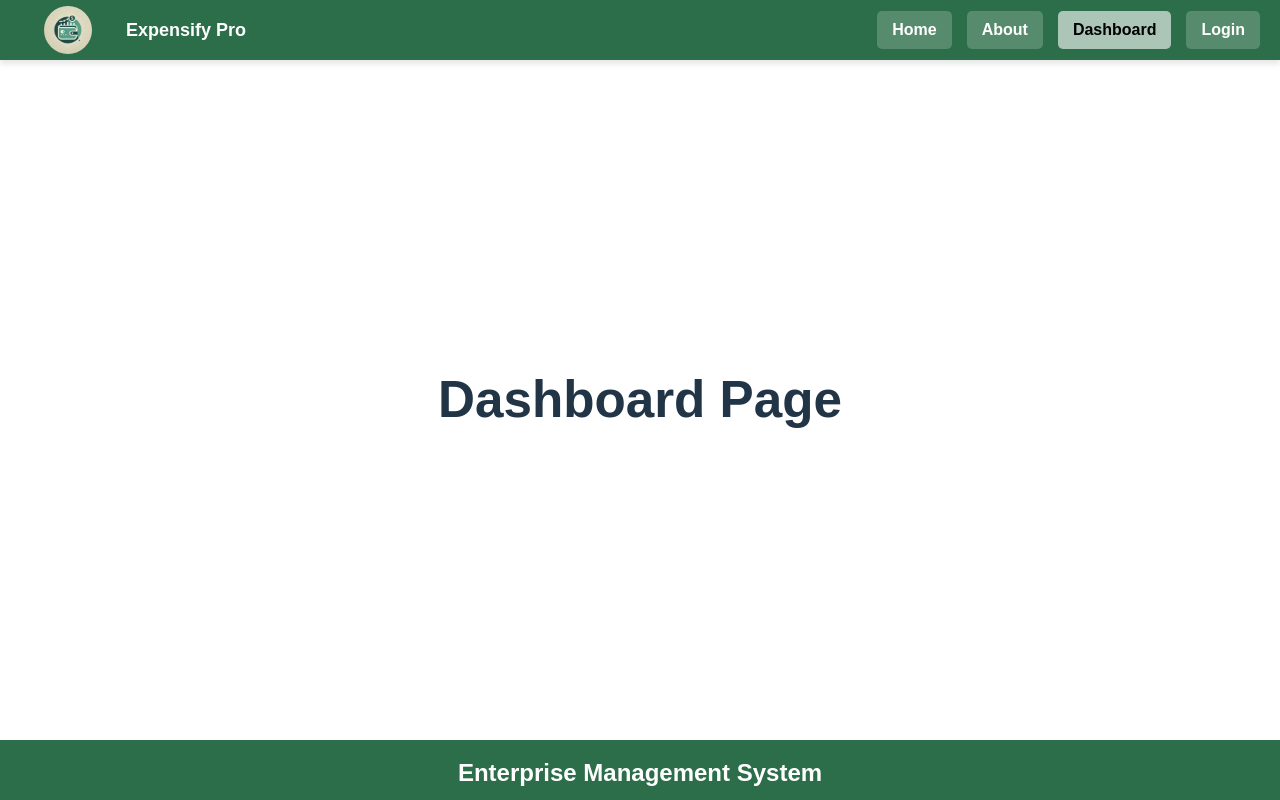
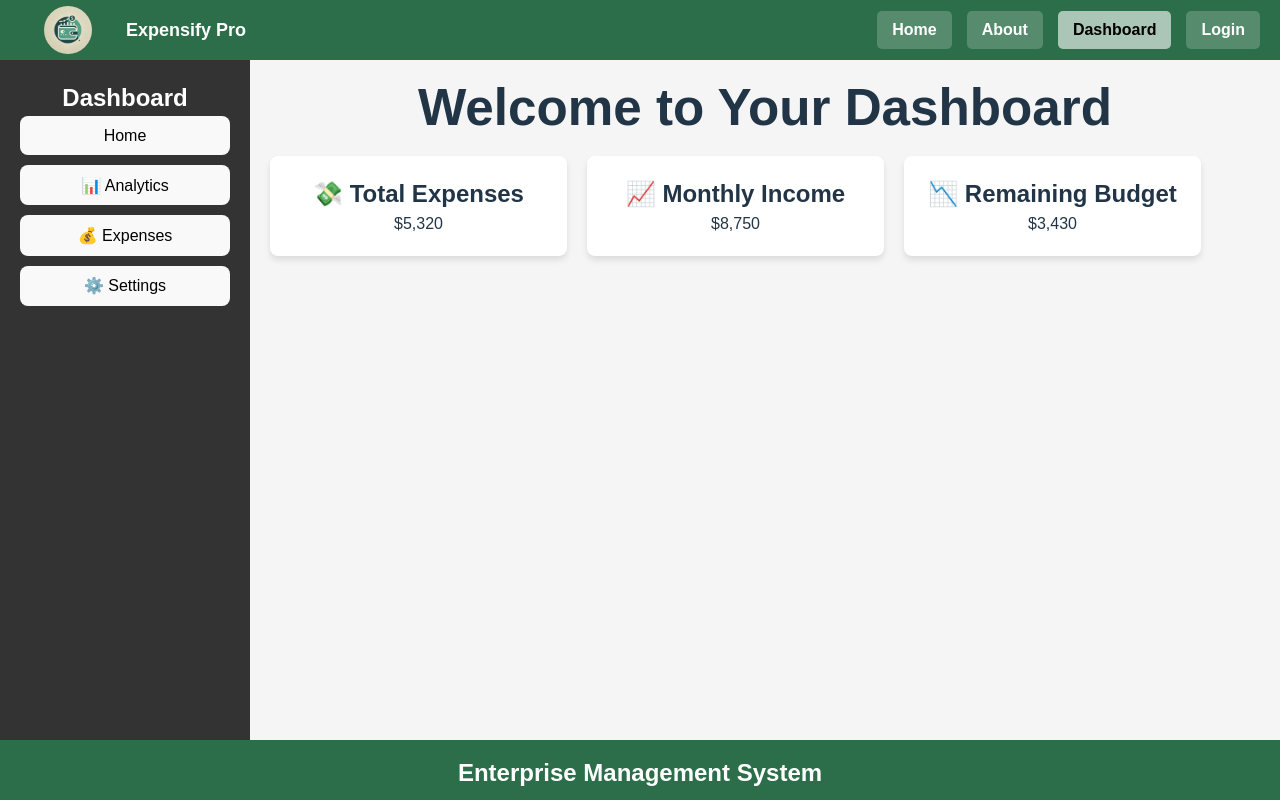
Before and after one commit to Ak3161/Zidio-Enterprise-Expense-Managemnet-Sysytem, a React (Vite) app in the folder FrontEnd/: page /dashboard in a window 1280 px wide. Built offline with nearby package versions, Linux system fonts and the light colour scheme.

Commit message:
Update Dashboard.jsx
Added the buttons .

```diff
--- a/FrontEnd/src/pages/Dashboard.jsx
+++ b/FrontEnd/src/pages/Dashboard.jsx
@@ -1,9 +1,73 @@
 import React from "react";
 
 const Dashboard = () => {
+    const styles = {
+        containerStyle: {
+            display: "flex",
+            height: "100vh",
+        },
+        sidebarStyle: {
+            width: "250px",
+            backgroundColor: "#333",
+            color: "white",
+            padding: "20px",
+        },
+        menuStyle: {
+            listStyleType: "none",
+            padding: 0,
+        },
+        menuItemStyle: {
+            marginBottom: "10px", // Added spacing between buttons
+        },
+        mainContentStyle: {
+            flex: 1,
+            padding: "20px",
+            backgroundColor: "#F5F5F5",
+        },
+        cardContainer: {
+            display: "flex",
+            gap: "20px",
+            marginTop: "20px",
+        },
+        cardStyle: {
+            backgroundColor: "white",
+            padding: "20px",
+            borderRadius: "8px",
+            boxShadow: "0px 4px 6px rgba(0, 0, 0, 0.1)",
+            width: "30%",
+            textAlign: "center",
+        },
+    };
+
     return (
-        <div>
-        <h1>Dashboard Page</h1>
+        <div style={styles.containerStyle}>
+            <aside style={styles.sidebarStyle}>
+                <h2>Dashboard</h2>
+                <ul style={styles.menuStyle}>
+                    <li style={styles.menuItemStyle}><button>Home</button></li>
+                    <li style={styles.menuItemStyle}><button>📊 Analytics</button></li>
+                    <li style={styles.menuItemStyle}><button>💰 Expenses</button></li>
+                    <li style={styles.menuItemStyle}><button>⚙️ Settings</button></li>
+                </ul>
+            </aside>
+
+            <main style={styles.mainContentStyle}>
+                <h1>Welcome to Your Dashboard</h1>
+                <div style={styles.cardContainer}>
+                    <div style={styles.cardStyle}>
+                        <h2>💸 Total Expenses</h2>
+                        <p>$5,320</p>
+                    </div>
+                    <div style={styles.cardStyle}>
+                        <h2>📈 Monthly Income</h2>
+                        <p>$8,750</p>
+                    </div>
+                    <div style={styles.cardStyle}>
+                        <h2>📉 Remaining Budget</h2>
+                        <p>$3,430</p>
+                    </div>
+                </div>
+            </main>
         </div>
     );
 };
```
